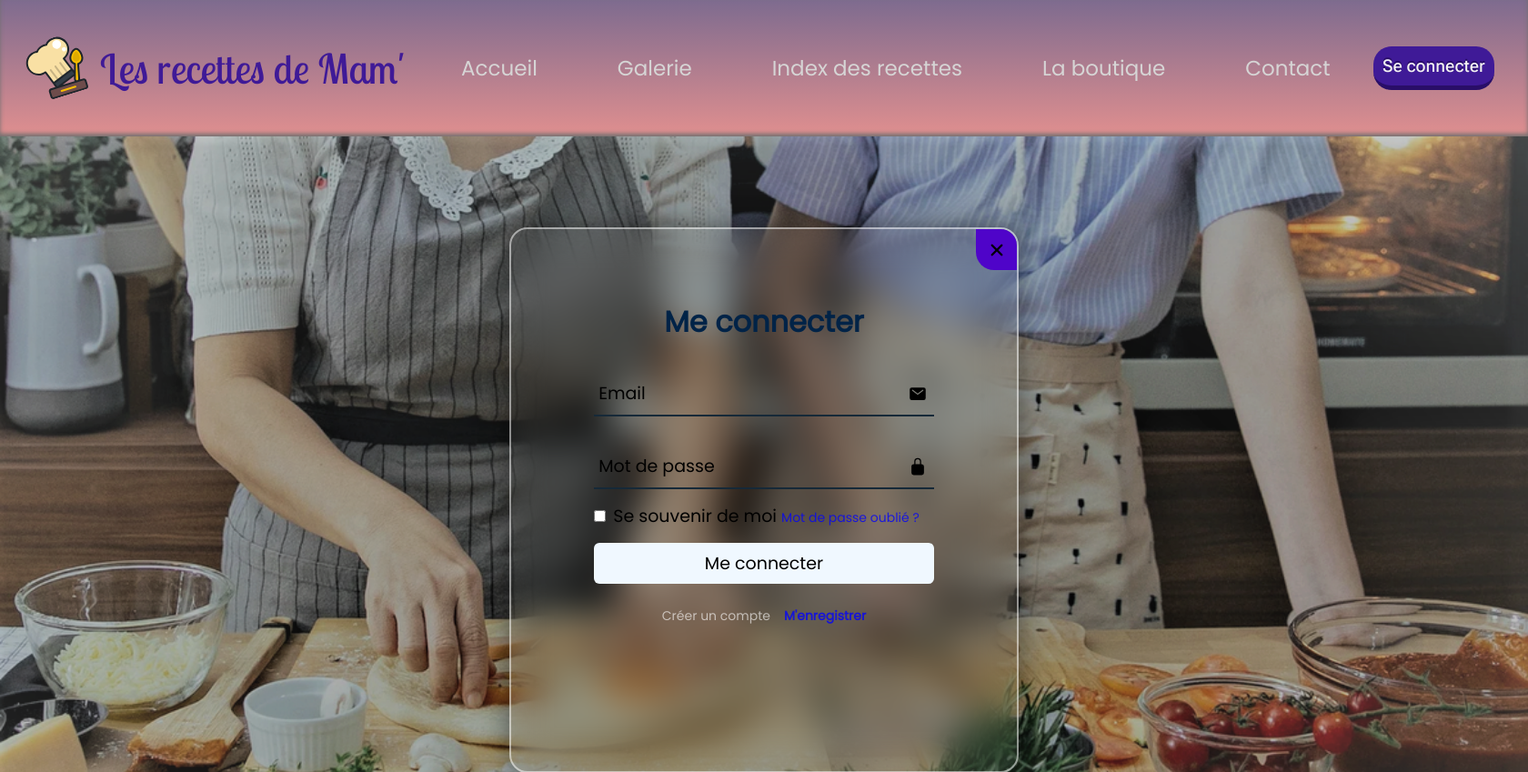
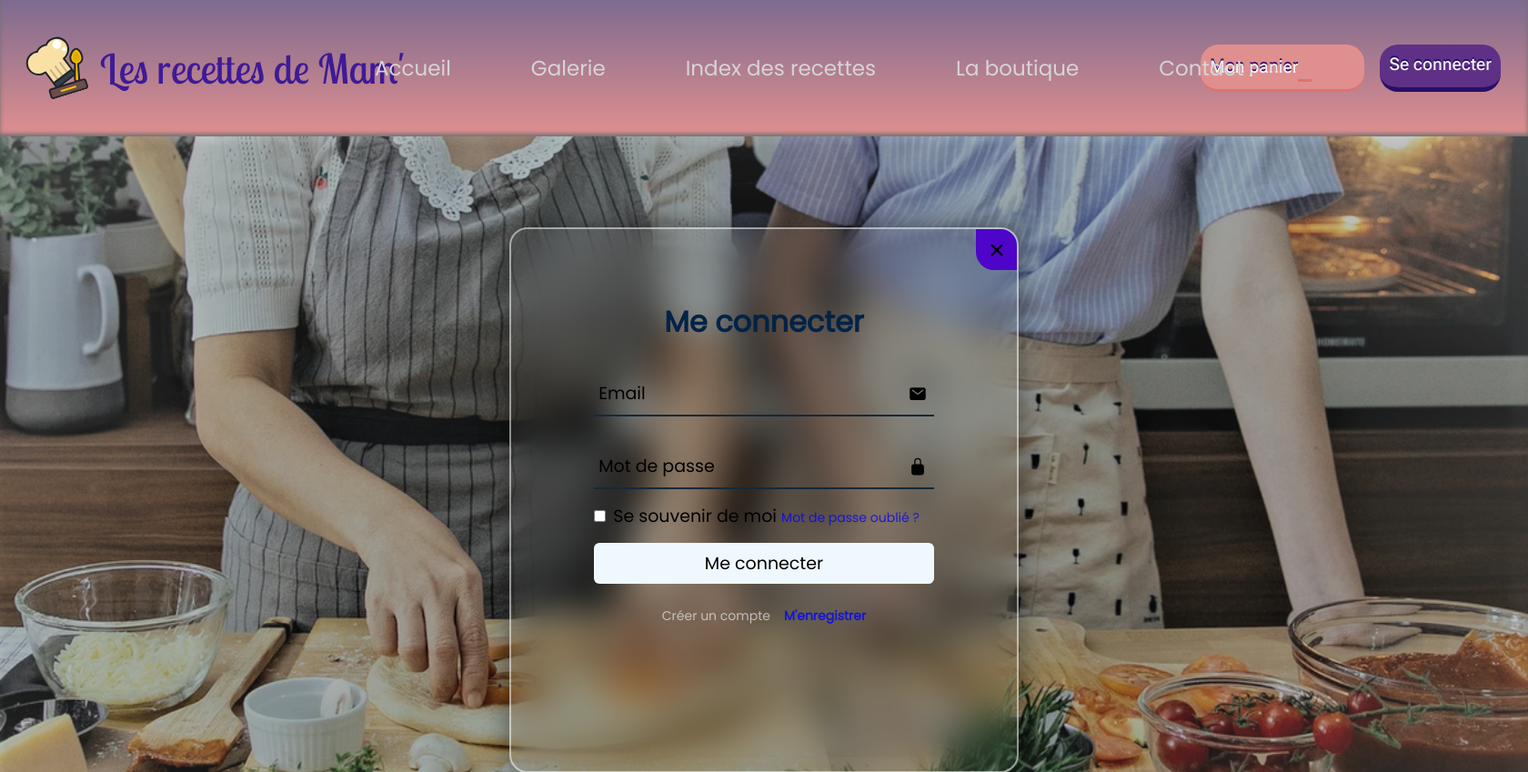
Before and after one commit to Enjikal/Projet_perso_Franck, a PHP site: page /index/registerform.php in a window 1680 px wide. Shown: the top 849 px of the page at 91% size. Run offline with PHP 8.4, Linux system fonts and the light colour scheme; some libraries are stand-ins or nearby versions; some web fonts are replaced.

Commit message:
updatecontactetregisterform

```diff
--- a/CSS/footer.css
+++ b/CSS/footer.css
@@ -31,7 +31,7 @@ a, p{
     color: var(--lite);
 }
 
-h1, h2, h3, h4, h5, h6{
+h1, h2, h3{
     color:var(--primary);
     font-weight:600;
 }
--- a/CSS/navbar.css
+++ b/CSS/navbar.css
@@ -81,13 +81,14 @@ nav .navlinks-container{
 
 .nav-authentication {
   margin-left:auto;
+  display: flex;
 }
 
 .sign-btns a{
   font-family: Roboto Flex, sans-serif;
   font-size: 19px;
   color: #f3f2f2;
-  background: rgb(63, 26, 151);
+  /*background: rgb(63, 26, 151);*/
   padding: 10px 10px;
   margin: 0 5px;
   border-radius: 20px;
@@ -106,12 +107,24 @@ nav .navlinks-container{
 }
 
 .sign-btns {
-  width: 150px;
+  width: 340px;
+  display:flex;
+  justify-content: space-between;
 }
 
-.sign-btns a:nth-child(1):active{
-  /*border: none;*/
-  background: rgba(126,107,143,1);
+.sign-btns :first-child{
+  width: 180px;
+  background: rgba(224,143,143,1);
+  border-bottom: 3px solid rgb(224, 114, 114);
+}
+
+.sign-btns :nth-child(2){
+  background: rgb(94, 49, 134);
+}
+
+.sign-btns :first-child :active{
+
+  background: rgb(2, 1, 2);
   }
 
   .sign-btns a:nth-child(2):active{
--- a/index/footer.html
+++ b/index/footer.html
@@ -71,7 +71,7 @@
    <script src="../JS/registerform.js"></script>
    <script type="module" src="https://unpkg.com/ionicons@5.5.2/dist/ionicons/ionicons.esm.js"></script>
    <script nomodule src="https://unpkg.com/ionicons@5.5.2/dist/ionicons/ionicons.js"></script>
-
+   <script src="https://kit.fontawesome.com/9aae1b12b6.js" crossorigin="anonymous"></script>
 </body>
 
 </html>
--- a/index/navbar.php
+++ b/index/navbar.php
@@ -15,7 +15,7 @@ if(isset($_SESSION) && !empty($_SESSION)){
     <meta http-equiv="X-UA-Compatible" content="ie=edge" />
     <meta name="viewport" content="width=device-width, initial-scale=1.0" />
     <title>Navbar</title>
-    <link rel="stylesheet" href="../CSS/navbar.css" />
+    <link rel="stylesheet" href="../CSS/navbar.css"/>
     <link rel="preconnect" href="https://fonts.googleapis.com" />
     <link rel="preconnect" href="https://fonts.gstatic.com" crossorigin />
     <link
@@ -23,14 +23,15 @@ if(isset($_SESSION) && !empty($_SESSION)){
       href="https://cdnjs.cloudflare.com/ajax/libs/font-awesome/5.13.0/css/all.min.css" rel="stylesheet"/>
       <link rel="stylesheet" href="../CSS/footer.css">
     <link rel="stylesheet" href="https://cdnjs.cloudflare.com/ajax/libs/font-awesome/5.13.1/css/all.min.css" />
+    <link rel="stylesheet" href="https://cdnjs.cloudflare.com/ajax/libs/font-awesome/6.4.0/css/all.min.css"/>
     <link rel="preconnect" href="https://fonts.googleapis.com">
-    <link rel="preconnect" href="https://fonts.gstatic.com" crossorigin>
     <link href="https://fonts.googleapis.com/css2?family=Lobster+Two&display=swap" rel="stylesheet">
     <link rel="stylesheet" href="../CSS/slider.css"/>
     <link rel="stylesheet" href="https://cdn.jsdelivr.net/npm/swiper@8/swiper-bundle.min.css"/>
     <link href="https://fonts.googleapis.com/css2?family=Alkalami&family=Great+Vibes&family=Poppins&display=swap" rel="stylesheet">
     <link rel="preconnect" href="https://fonts.googleapis.com" />
 	  <link rel="stylesheet" href="../CSS/indexrecettes.css">
+
     <?php
    if($page==='contact'){
 
@@ -79,7 +80,7 @@ if(isset($_SESSION) && !empty($_SESSION)){
           <img src="assets/user-svgrepo-com.svg" alt="user-icon">
         </a>
         <div class="sign-btns">
-
+          <a type="button" href="#">Mon panier<i class="fa-light fa-basket-shopping"></i></i></a>
           <a type="button" href="registerform.php">Se connecter</a>
         </div>
       </div>
```
Also changed, not shown: CSS/form.css (+6 -6 lines).
